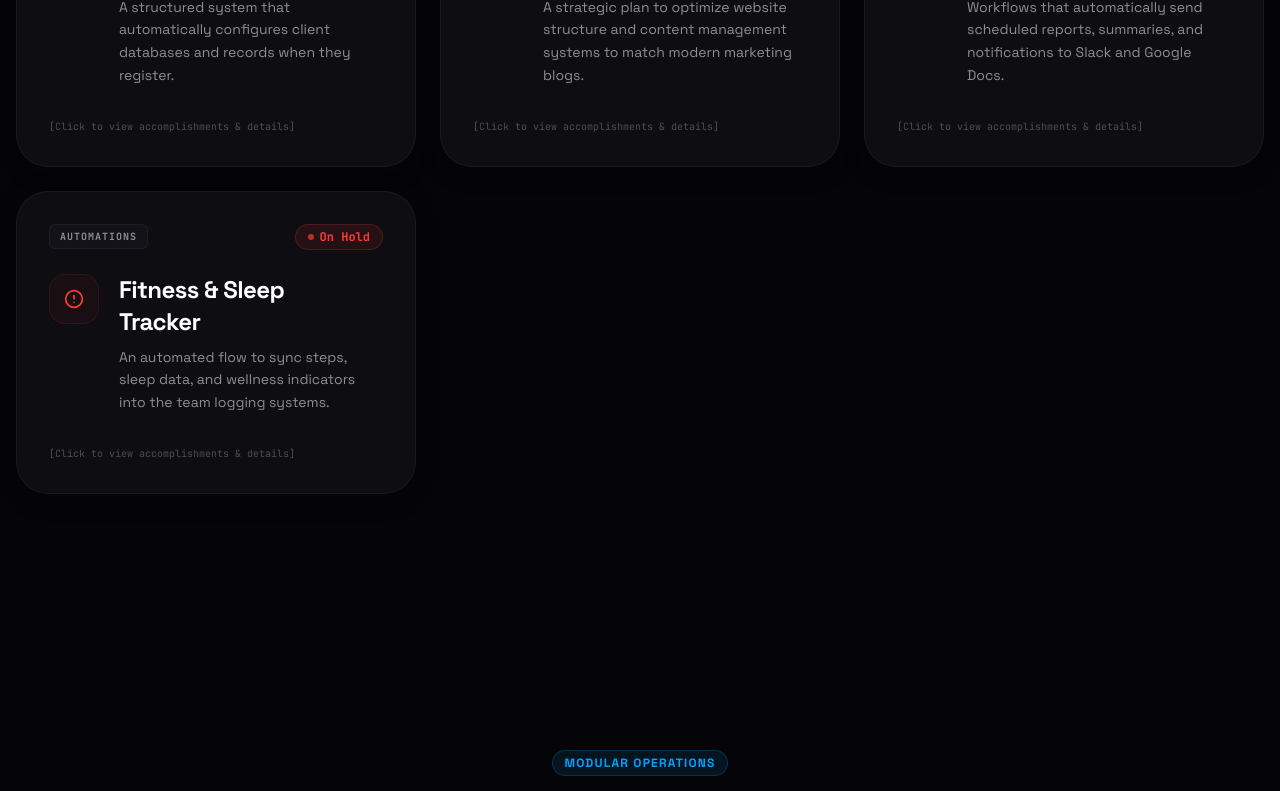
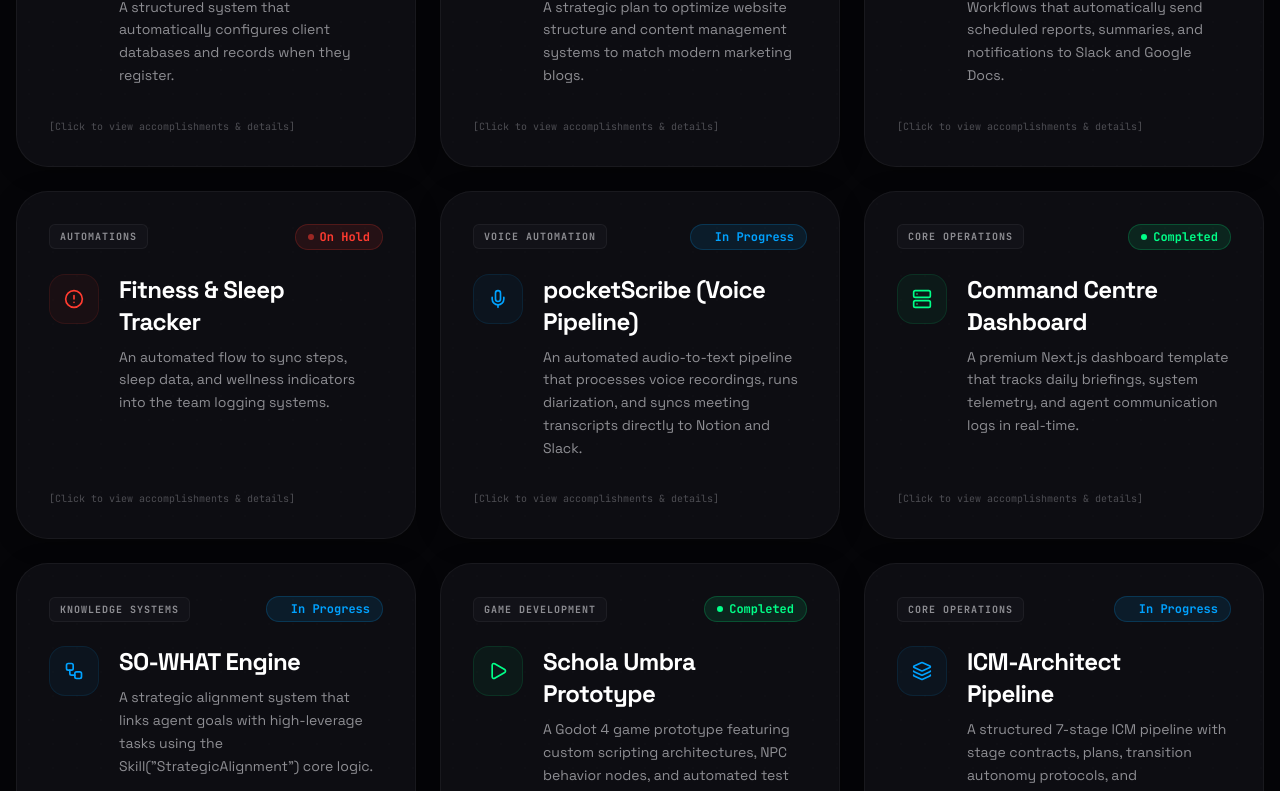
Before and after one commit to txmyer-dev/friday-showcase, a React (Vite) app: page / in a window 1280 px wide. Shown: the part 1998-2789 px from the top of the page. Built offline with nearby package versions, Linux system fonts and the light colour scheme.

Commit message:
feat: add new projects and accomplishments from 3-week summary

```diff
--- a/src/components/ActiveProjects.tsx
+++ b/src/components/ActiveProjects.tsx
@@ -12,7 +12,10 @@
   Cpu,
   ArrowUpRight,
   ExternalLink,
-  AlertCircle
+  AlertCircle,
+  Mic,
+  Server,
+  Play
 } from 'lucide-react';
 import { cn } from '../lib/utils';
 
@@ -179,6 +182,113 @@
       'Encountered a third-party app permission error during setup.',
       'Temporarily paused pending developer credentials review.'
     ]
+  },
+  {
+    id: 'pocket-scribe',
+    name: 'pocketScribe (Voice Pipeline)',
+    category: 'Voice Automation',
+    description: 'An automated audio-to-text pipeline that processes voice recordings, runs diarization, and syncs meeting transcripts directly to Notion and Slack.',
+    status: 'active',
+    statusText: 'Production Deployed',
+    icon: <Mic className="w-5 h-5" />,
+    accomplishments: [
+      'Collapsed entire diarization subsystem into a single Deepgram API call, reducing code size by 49%.',
+      'Created notion_sync.py to read meeting notes from Notion and write transcripts to Notion databases.',
+      'Containerized and successfully deployed pocketScribe to Google Cloud Run with Secret Manager integrations.',
+      'Configured Syncthing and local_uploader.py watchdog service for automatic audio forwarding from mobile devices.'
+    ],
+    github: 'https://github.com/txmyer-dev/pocket-scribe'
+  },
+  {
+    id: 'command-centre',
+    name: 'Command Centre Dashboard',
+    category: 'Core Operations',
+    description: 'A premium Next.js dashboard template that tracks daily briefings, system telemetry, and agent communication logs in real-time.',
+    status: 'completed',
+    statusText: 'Service Active (legion.felani.am)',
+    icon: <Server className="w-5 h-5" />,
+    accomplishments: [
+      'Reorganized repository structure, normalized casing, and aligned specialist agent grounding paths.',
+      'Deployed Next.js Command Centre as a background systemd service running on port 9685, mapped via Traefik.',
+      'Upgraded briefings to a premium dashboard layout featuring dynamic markdown rendering, yesterday\'s momentum, and telemetry cards.'
+    ],
+    link: 'https://legion.felani.am',
+    linkLabel: 'Launch Dashboard',
+    github: 'https://github.com/txmyer-dev/chief-of-staff'
+  },
+  {
+    id: 'so-what-engine',
+    name: 'SO-WHAT Engine',
+    category: 'Knowledge Systems',
+    description: 'A strategic alignment system that links agent goals with high-leverage tasks using the Skill("StrategicAlignment") core logic.',
+    status: 'active',
+    statusText: 'Core Development (Phase 1)',
+    icon: <Workflow className="w-5 h-5" />,
+    accomplishments: [
+      'Captured SO-WHAT core engine requirements in 03-SYSTEM/SO-WHAT-Requirements.md.',
+      'Configured and registered GBrain and Graphify MCP servers directly in Hermes\' configurations to enable context-aware queries.',
+      'Cleaned up Obsidian vault metadata recursively and purged redundant tid strings.'
+    ]
+  },
+  {
+    id: 'schola-umbra',
+    name: 'Schola Umbra Prototype',
+    category: 'Game Development',
+    description: 'A Godot 4 game prototype featuring custom scripting architectures, NPC behavior nodes, and automated test runners.',
+    status: 'completed',
+    statusText: 'Prototype Validated',
+    icon: <Play className="w-5 h-5" />,
+    accomplishments: [
+      'Compiled complete PRD and implementation plans from historical chat logs.',
+      'Created core script architectures including WorldManager.gd, BaseMap.gd, Player.gd, NPCChild.gd, and TestRunner.gd.',
+      'Performed static code validation to ensure syntax and indentation integrity.'
+    ]
+  },
+  {
+    id: 'icm-architect',
+    name: 'ICM-Architect Pipeline',
+    category: 'Core Operations',
+    description: 'A structured 7-stage ICM pipeline with stage contracts, plans, transition autonomy protocols, and orchestration scripts.',
+    status: 'active',
+    statusText: 'Orchestration Active',
+    icon: <Layers className="w-5 h-5" />,
+    accomplishments: [
+      'Installed the ICM-Architect skill and verified structured parser workflows on dev briefs.',
+      'Scaffolded a 7-stage ICM pipeline under /root/dev/icm-test/ with CONTEXT.md and PLAN.md contracts.',
+      'Designed stage transition autonomy protocols and created icm_status.py / icm_runner.py orchestration tools.',
+      'Mapped synergy and pipeline workflows for ce-* skills under /root/dev/ce-workflow-pipeline/.'
+    ]
+  },
+  {
+    id: 'craigslist-portal',
+    name: 'Craigslist Assistant Portal',
+    category: 'Client Platforms',
+    description: 'An interactive accessibility-focused website featuring dictation formatting simulators and workspace explorers.',
+    status: 'completed',
+    statusText: 'Published Live',
+    icon: <Code className="w-5 h-5" />,
+    accomplishments: [
+      'Designed and developed the Craigslist Online Assistant website in /root/dev/apex/website/ with custom accessibility panels.',
+      'Redesigned and polished the landing page using Preset C (Brutalist Signal) and Preset B (Midnight Luxe) styles.',
+      'Deployed the live site to Netlify at https://craigslist-assistant-res-f7c0545b.netlify.app.'
+    ],
+    link: 'https://craigslist-assistant-res-f7c0545b.netlify.app',
+    linkLabel: 'Launch Portal'
+  },
+  {
+    id: 'slack-bot-freellm',
+    name: 'Slack Bot & FreeLLMAPI',
+    category: 'Automations',
+    description: 'An integration layer that connects Slack Bolt communication pipelines with a unified FreeLLMAPI provider pool.',
+    status: 'active',
+    statusText: 'Integration Active',
+    icon: <Terminal className="w-5 h-5" />,
+    accomplishments: [
+      'Deployed FreeLLMAPI with 5 LLM provider keys as a persisted systemd service running on port 3001.',
+      'Configured Slack Bolt integration requirements and added Slack credentials to configuration parser.',
+      'Created private GitHub repository txmyer-dev/slack-bot and verified initial code sync.'
+    ],
+    github: 'https://github.com/txmyer-dev/slack-bot'
   }
 ];
 
```
